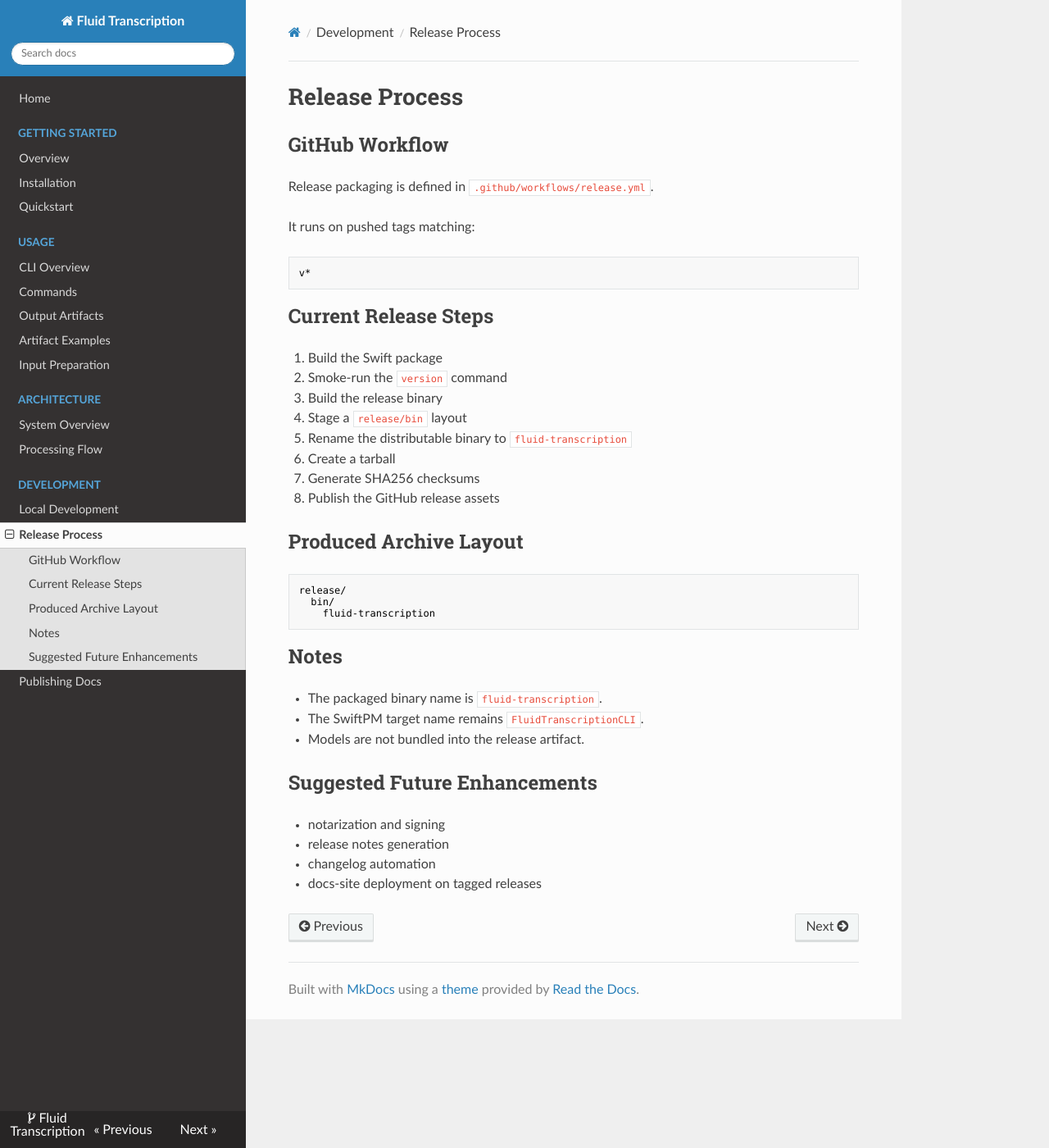
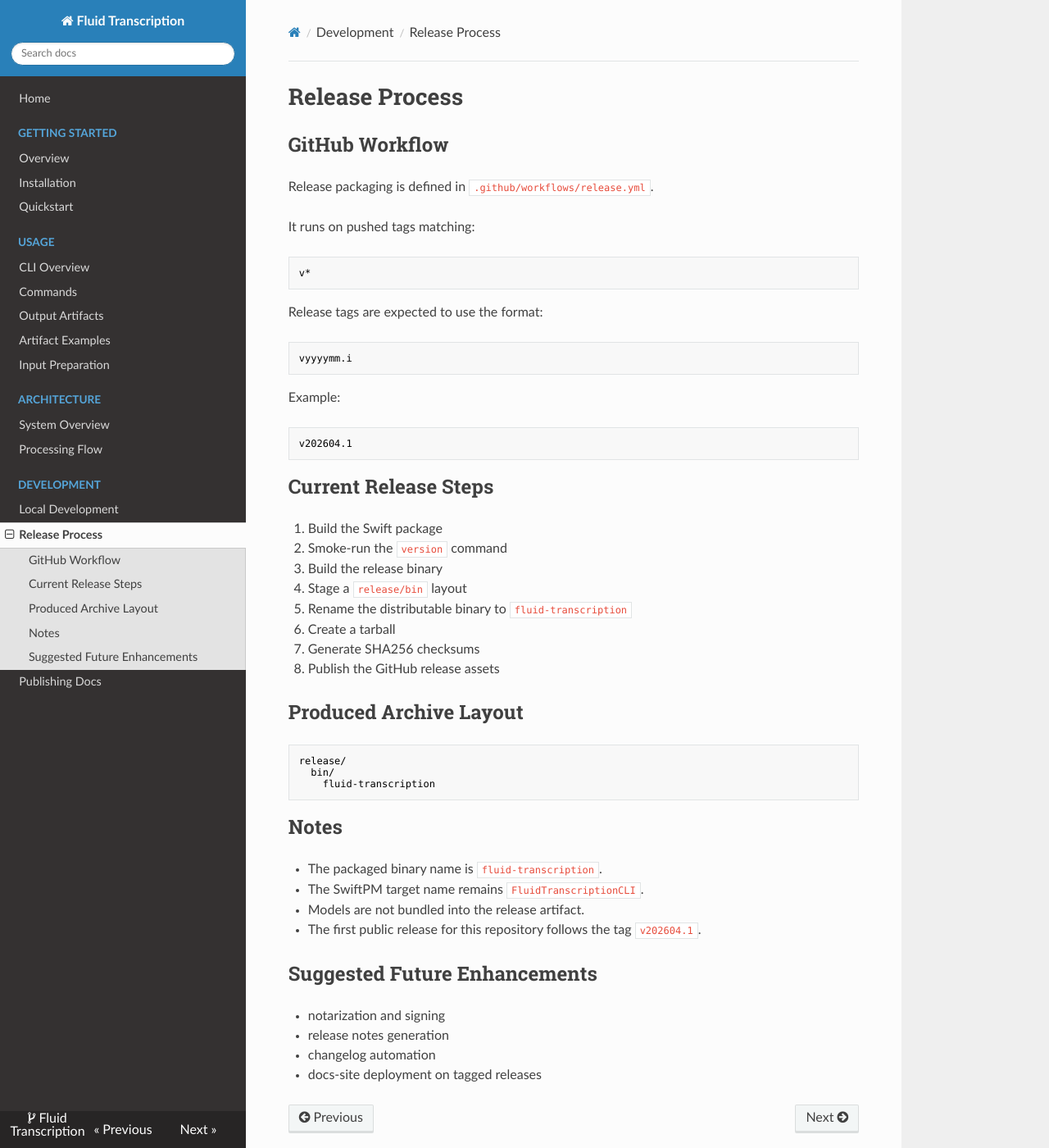
Before and after one commit to alvaroum/fluid-transcription, an MkDocs documentation site: the page built from docs/development/release-process.md, in a window 1280 px wide and 1400 px high. Shown: the whole window at 82% size. Built offline with MkDocs 1.6.1, drawn with Linux system fonts in a browser that asks for light colours; nearby versions of some CDN libraries.

Commit message:
chore: add Apache license and prepare first release

````diff
--- a/docs/development/release-process.md
+++ b/docs/development/release-process.md
@@ -8,6 +8,18 @@
 
 ```text
 v*
+```
+
+Release tags are expected to use the format:
+
+```text
+vyyyymm.i
+```
+
+Example:
+
+```text
+v202604.1
 ```
 
 ## Current Release Steps
@@ -34,6 +46,7 @@
 - The packaged binary name is `fluid-transcription`.
 - The SwiftPM target name remains `FluidTranscriptionCLI`.
 - Models are not bundled into the release artifact.
+- The first public release for this repository follows the tag `v202604.1`.
 
 ## Suggested Future Enhancements
 
````
Also changed, not shown: README.md (+5 -1 lines), docs/getting-started/overview.md (+4 -0 lines), docs/usage/artifact-examples.md (+3 -3 lines), 2 other files.
